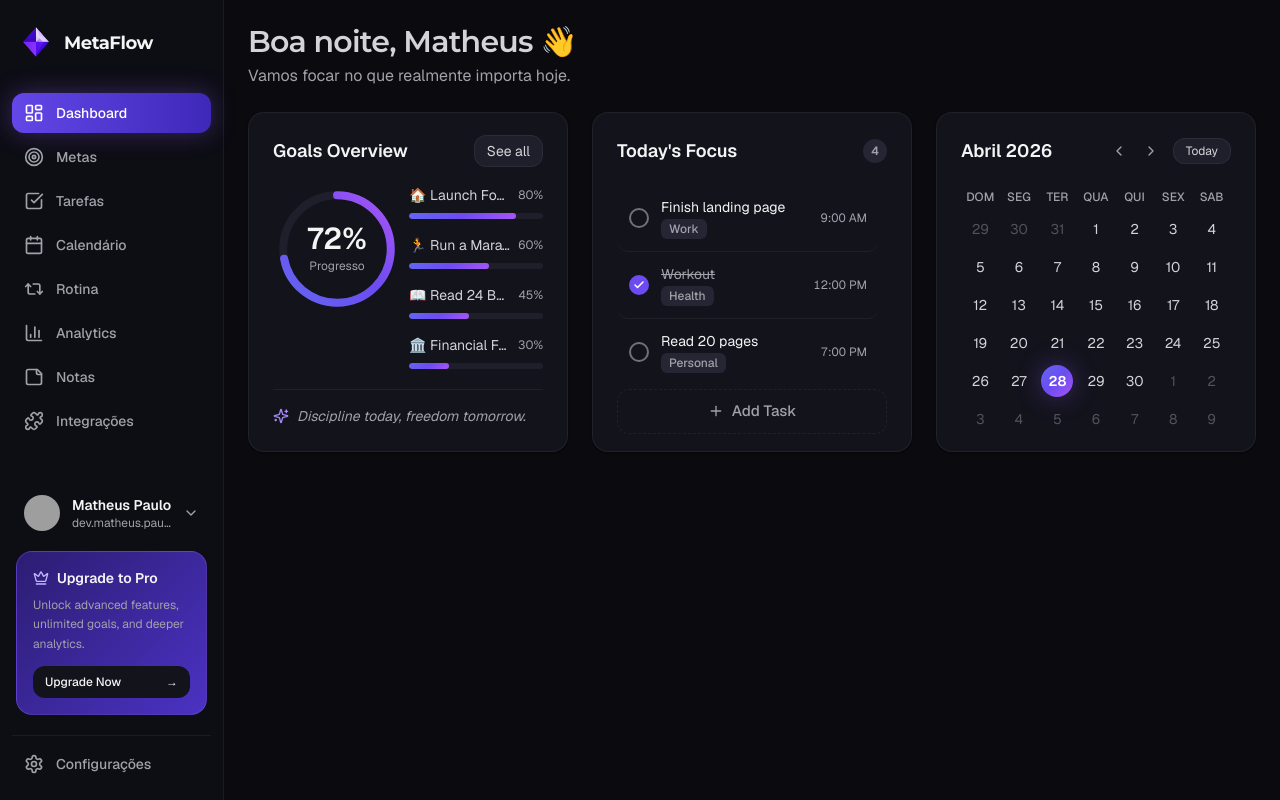
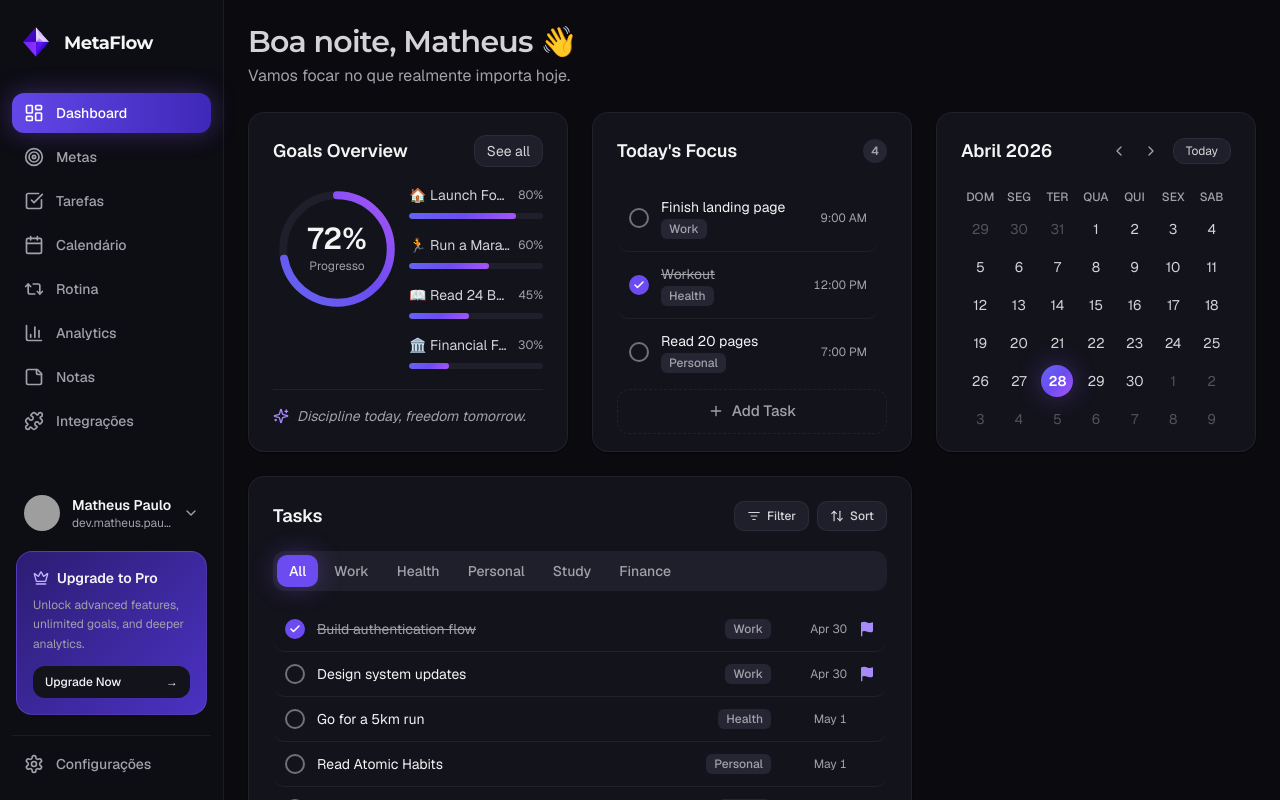
Before and after one commit to matheuspsb/metaflow, a Next.js app: page /dashboard in a window 1280 px wide. Built offline with nearby package versions, Linux system fonts and the light colour scheme; grey boxes are pictures that could not be loaded.

Commit message:
feat: add TasksCard with category filter, flag toggle, and col-span-2 grid layout

```diff
--- a/src/app/(dashboard)/dashboard/page.tsx
+++ b/src/app/(dashboard)/dashboard/page.tsx
@@ -2,6 +2,7 @@ import { Greeting } from '@/components/dashboard/Greeting'
 import { GoalsCard } from '@/components/dashboard/goals/GoalsCard'
 import { TodaysFocusCard } from '@/components/dashboard/focus/TodaysFocusCard'
 import { CalendarCard } from '@/components/dashboard/calendar/CalendarCard'
+import { TasksCard } from '@/components/dashboard/tasks/TasksCard'
 import type { Metadata } from 'next'
 
 export const metadata: Metadata = {
@@ -16,6 +17,7 @@ export default function DashboardPage() {
         <GoalsCard className="max-h-85" />
         <TodaysFocusCard className="max-h-85" />
         <CalendarCard className="max-h-85" />
+        <TasksCard className="xl:col-span-2" />
       </div>
     </div>
   )
--- /dev/null
+++ b/src/components/dashboard/tasks/TasksCard.tsx
@@ -0,0 +1,71 @@
+'use client'
+
+import { useMemo, useState } from 'react'
+import { ArrowUpDown, ListFilter } from 'lucide-react'
+import { Card } from '@/components/ui/card'
+import { Button } from '@/components/ui/button'
+import { TaskItem } from './TaskItem'
+import { useTasksStore } from '@/stores/tasks-store'
+import { TASK_CATEGORIES, type TaskCategoryId } from '@/lib/constants'
+
+type FilterTab = 'All' | TaskCategoryId
+
+const TABS: FilterTab[] = ['All', ...TASK_CATEGORIES.map((category) => category.id)]
+
+interface TasksCardProps {
+  className?: string
+}
+
+export function TasksCard({ className }: TasksCardProps) {
+  const tasks = useTasksStore((state) => state.tasks)
+  const toggleTask = useTasksStore((state) => state.toggleTask)
+  const toggleFlag = useTasksStore((state) => state.toggleFlag)
+
+  const [activeTab, setActiveTab] = useState<FilterTab>('All')
+
+  const filteredTasks = useMemo(
+    () => (activeTab === 'All' ? tasks : tasks.filter((task) => task.category === activeTab)),
+    [tasks, activeTab],
+  )
+
+  const headerActions = (
+    <div className="flex items-center gap-2">
+      <Button variant="secondary" size="sm" leftIcon={<ListFilter className="h-3.5 w-3.5" />}>
+        Filter
+      </Button>
+      <Button variant="secondary" size="sm" leftIcon={<ArrowUpDown className="h-3.5 w-3.5" />}>
+        Sort
+      </Button>
+    </div>
+  )
+
+  return (
+    <Card title="Tasks" action={headerActions} className={className}>
+      <div className="bg-bg-input mb-4 flex items-center gap-1 rounded-lg p-1">
+        {TABS.map((tab) => (
+          <button
+            key={tab}
+            onClick={() => setActiveTab(tab)}
+            className={`rounded-md px-3 py-1.5 text-sm font-medium transition-all duration-150 ${
+              activeTab === tab
+                ? 'bg-brand-500 shadow-brand-glow text-white'
+                : 'text-fg-muted hover:text-fg-primary'
+            }`}
+          >
+            {tab}
+          </button>
+        ))}
+      </div>
+
+      <ul className="divide-border-subtle divide-y">
+        {filteredTasks.length === 0 ? (
+          <li className="text-fg-muted py-8 text-center text-sm">No tasks in this category.</li>
+        ) : (
+          filteredTasks.map((task) => (
+            <TaskItem key={task.id} task={task} onToggle={toggleTask} onFlag={toggleFlag} />
+          ))
+        )}
+      </ul>
+    </Card>
+  )
+}
```
